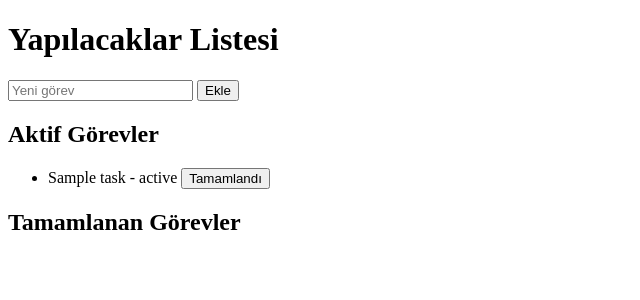
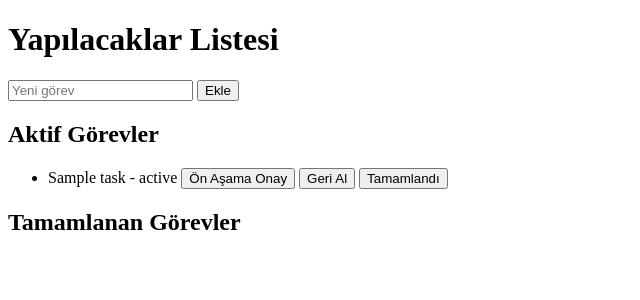
Before and after one commit to mustafaozkan0902/todo-flask, a Flask app: template templates/index.html in a window 1280 px wide. Shown: the top 300 px of the page, without its empty margins (0-640 px from the left). Run offline with Flask 3, Linux system fonts and the light colour scheme; the template is opened without the code that fills it: most values are stand-ins (such as "Sample title", 1, 10 or a date in 2020).

Commit message:
Update index.html

```diff
--- a/templates/index.html
+++ b/templates/index.html
@@ -17,6 +17,12 @@
             <li>
                 {{ t.title }} - {{ t.status }}
                 <form action="{{ url_for('update_task', id=t.id) }}" method="post" style="display:inline;">
+                    {% if t.status != 'onay' %}
+                        <button name="status" value="onay">Ön Aşama Onay</button>
+                    {% endif %}
+                    {% if t.status != 'yeni' %}
+                        <button name="status" value="yeni">Geri Al</button>
+                    {% endif %}
                     <button name="status" value="tamamlandı">Tamamlandı</button>
                 </form>
             </li>
```
